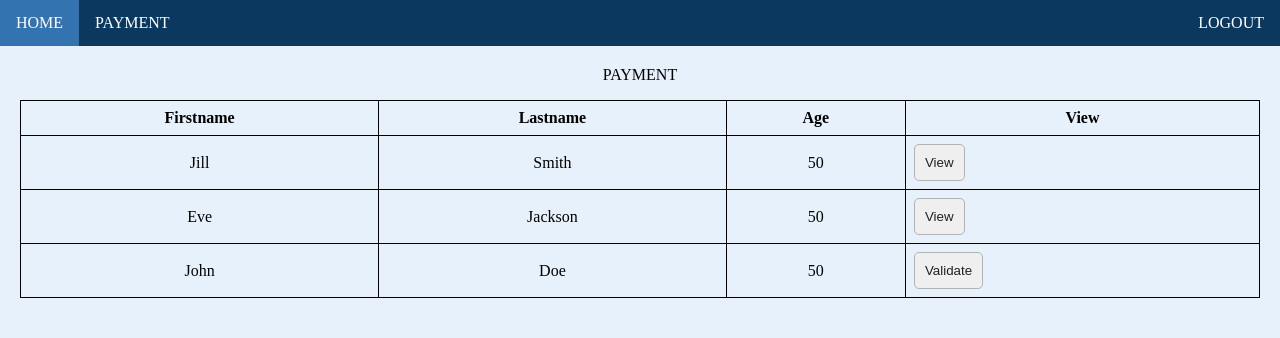
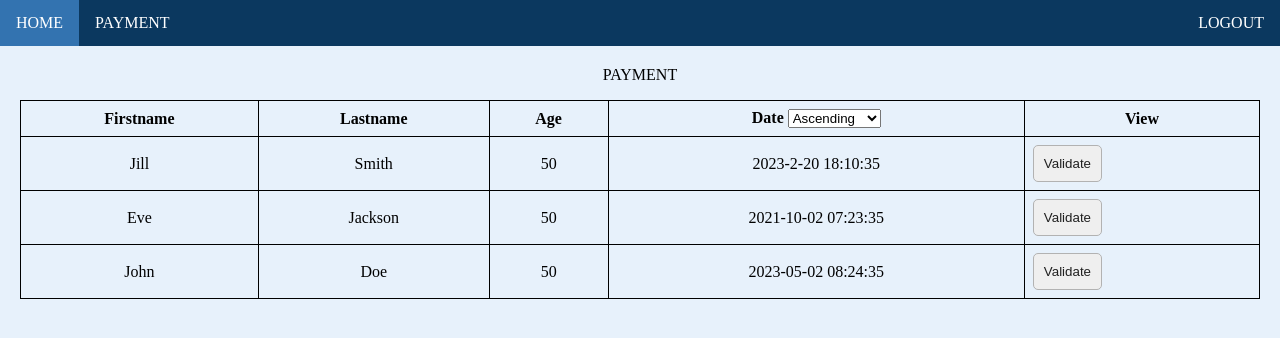
Before and after one commit to ITWORKS-PHMC/DFSystemFrontend, a PHP site: page /payment.php in a window 1280 px wide. Shown: the top 338 px of the page. Run offline with PHP 8.4, Linux system fonts and the light colour scheme; the visitor is signed in with stand-in values (Sample User, id 1).

Commit message:
Added Pop up for validate and sorting of date in payment page

```diff
--- a/payment.php
+++ b/payment.php
@@ -24,36 +24,99 @@ if (!isset($_SESSION['username'])) {
     <div class="content">
         <div class="container payment">
             <p> PAYMENT</p>
-            <table class="validation">
+            <table id="dateTable" class="validation">
+                <tread>
                     <tr>
                         <th>Firstname</th>
                         <th>Lastname</th>
                         <th>Age</th>
+                        <th>Date
+                            <select id="dateSortDropdown" onchange="sortTableByDate('dateTable')">
+                                <option value="asc">Ascending</option>
+                                <option value="desc">Descending</option>
+                            </select>
+                        </th>
                         <th>View</th>
                     </tr>
+                </tread>
+                <tbody>
                     <tr>
                         <td>Jill</td>
                         <td>Smith</td>
                         <td>50</td>
-                    <td><button class='viewButton'>View</button></td>
+                        <td>2023-2-20 18:10:35</td>
+                        <td><button class='viewButton' onclick="showPopup('Jill Smith')">Validate</button></td>
                     </tr>
                     <tr>
                         <td>Eve</td>
                         <td>Jackson</td>
                         <td>50</td>
-                    <td><button class='viewButton'>View</button></td>
+                        <td>2021-10-02 07:23:35</td>
+                        <td><button class='viewButton' onclick="showPopup('Eve Jackson')">Validate</button></td>
                     </tr>
                     <tr>
                         <td>John</td>
                         <td>Doe</td>
                         <td>50</td>
-                    <td><button class='viewButton'>Validate</button></td>
+                        <td>2023-05-02 08:24:35</td>
+                        <td><button class='viewButton' onclick="showPopup('John Doe')">Validate</button></td>
                     </tr>
+                </tbody>
             </table>
+
+            <div class="popup" id="popup">
+
+                <p id="popupContent"></p>
+
+                <hr>
+                //TODO another modal for changing doctors and there will be a audit trail to know who's user change the doctor
+                <p> Change Doctor: </p>
+                <button class="closeButton" onclick="hidePopup()">Close</button>
             </div>
         </div>
+    </div>
+    <script>
+        //function for sorting date
+        function sortTableByDate(tableId) {
+            var table = document.getElementById(tableId);
+            var rows = Array.from(table.rows);
 
-    <script>
+            rows.sort(function (a, b) {
+                var dateA = new Date(a.cells[3].innerText);
+                var dateB = new Date(b.cells[3].innerText);
+
+                var sortOrder = document.getElementById('dateSortDropdown').value;
+                if (sortOrder === 'asc') {
+                    return dateA - dateB;
+                } else {
+                    return dateB - dateA;
+                }
+            });
+
+            // Remove existing rows
+            while (table.rows.length > 0) {
+                table.deleteRow(0);
+            }
+
+            // Add the sorted rows back
+            for (var i = 0; i < rows.length; i++) {
+                table.appendChild(rows[i]);
+            }
+        }
+
+        //function for pop up
+        function showPopup(content) {
+            var popup = document.getElementById('popup');
+            var popupContent = document.getElementById('popupContent');
+            popupContent.innerHTML = 'Popup content for: ' + content;
+            popup.style.display = 'block';
+        }
+
+        //function for hide pop up
+        function hidePopup() {
+            var popup = document.getElementById('popup');
+            popup.style.display = 'none';
+        }
     </script>
 </body>
 
```
Lines whose indentation alone changed are shown as unchanged.
